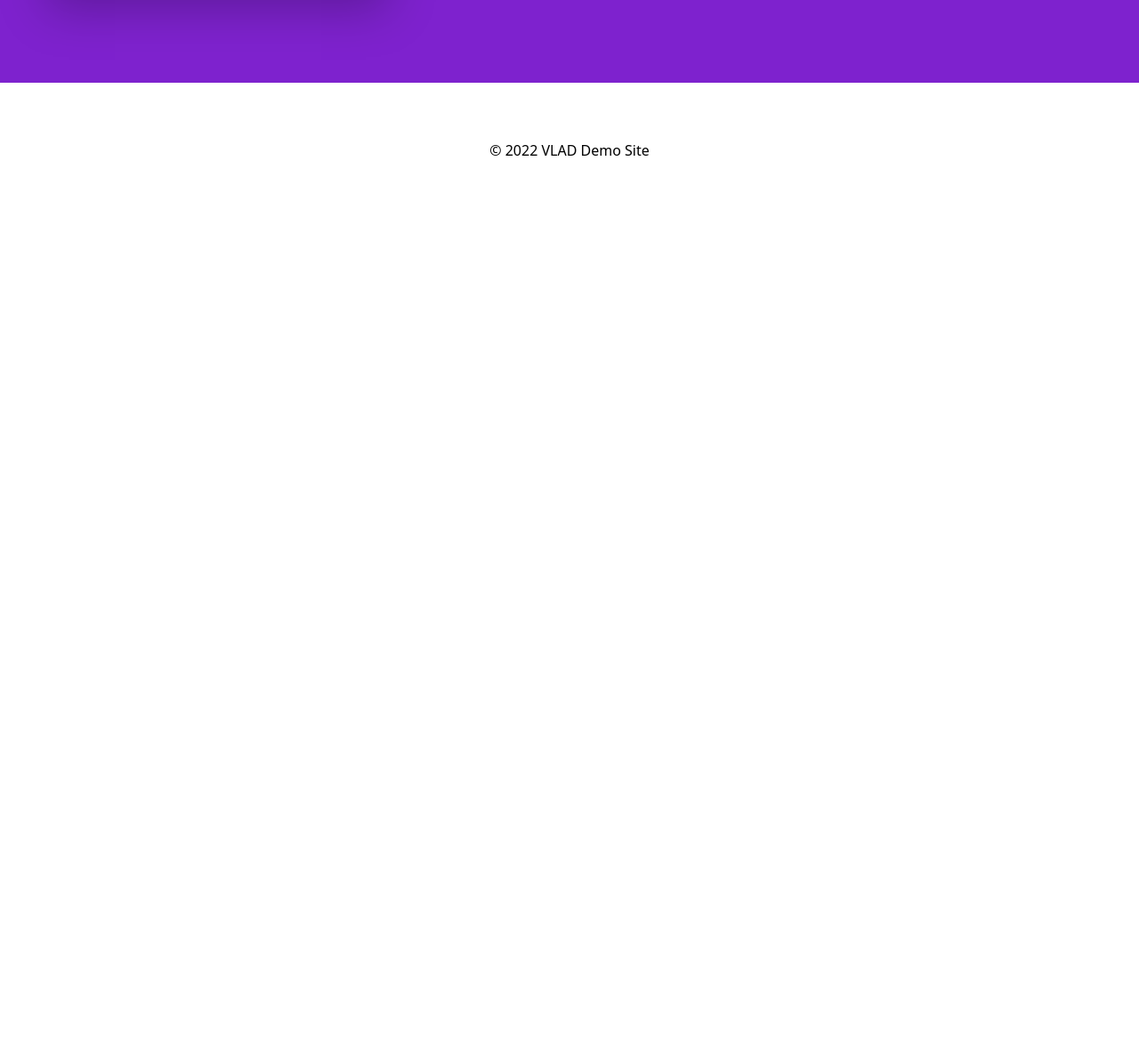
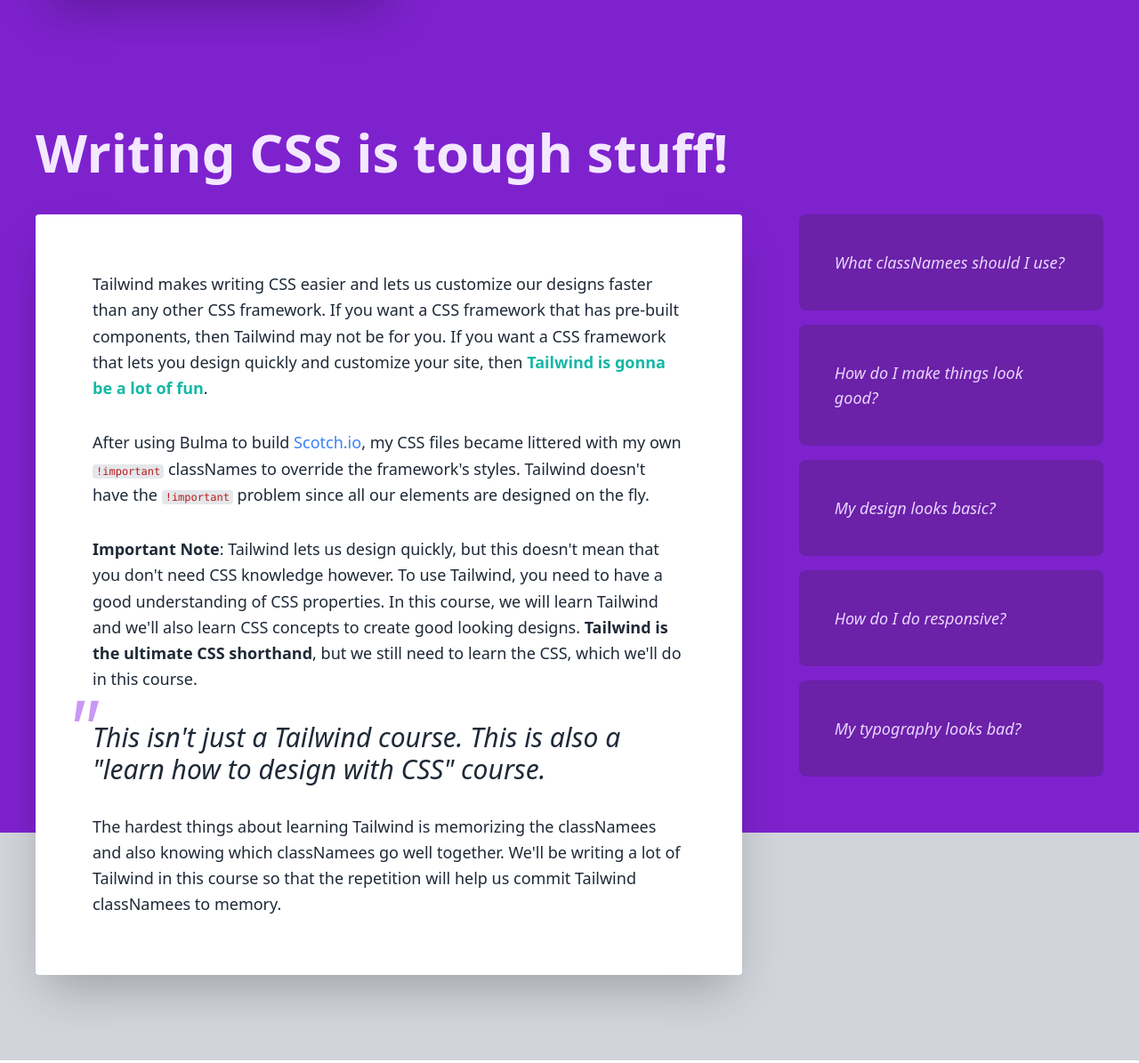
Before and after one commit to vladfullstack/gatsby-tailwind-v1, a Gatsby site: page / in a window 1280 px wide. Shown: the part 823-2018 px from the top of the page at 89% size. Before the commit the page ends 1068 px from the top, so only its background shows below. Built offline with nearby package versions, Linux system fonts and the light colour scheme; Gatsby itself is replaced by a stand-in of ours; some packages are replaced by stand-ins of ours.

Commit message:
Overview Added

```diff
--- a/src/pages/index.js
+++ b/src/pages/index.js
@@ -4,7 +4,7 @@ import Layout from "../components/Layout"
 import Seo from "../components/Seo"
 import { Link } from "gatsby"
 
-import * as styles from "./index.module.css"
+// import * as styles from "./index.module.css"
 
 const IndexPage = () => (
   <Layout>
@@ -36,7 +36,100 @@ const IndexPage = () => (
       </div>
     </section> */}
 
+    {/* <!-- ======================================= -->
+  <!-- overview ======================================= -->
+  <!-- ======================================= --> */}
+    <div id="about" className="relative bg-purple-700 lg:pt-12 pb-24">
+      {/* <!-- gray bar to help section transition --> */}
+      <div className="absolute bottom-0 inset-x-0 h-64 bg-gray-300"></div>
 
+      <div className="relative container mx-auto px-10">
+        <h2 className="mb-10 text-4xl lg:text-6xl font-bold text-purple-100">
+          Writing CSS is tough stuff!
+        </h2>
+
+        <div className="lg:flex lg:space-x-16 space-y-8 lg:space-y-0">
+          {/* <!-- left column --> */}
+          <div className="lg:w-2/3 bg-white p-12 lg:p-16 rounded shadow-2xl text-gray-800 text-lg space-y-8 leading-relaxed">
+            <p>
+              Tailwind makes writing CSS easier and lets us customize our
+              designs faster than any other CSS framework. If you want a CSS
+              framework that has pre-built components, then Tailwind may not be
+              for you. If you want a CSS framework that lets you design quickly
+              and customize your site, then{" "}
+              <strong className="font-bold text-teal-500">
+                Tailwind is gonna be a lot of fun
+              </strong>
+              .
+            </p>
+            <p>
+              After using Bulma to build{" "}
+              <Link
+                to="https://scotch.io"
+                className="text-blue-500 hover:underline"
+              >
+                Scotch.io
+              </Link>
+              , my CSS files became littered with my own{" "}
+              <code className="inline-block px-1 rounded bg-gray-200 text-red-700 text-xs font-mono">
+                !important
+              </code>{" "}
+              classNames to override the framework's styles. Tailwind doesn't
+              have the{" "}
+              <code className="inline-block px-1 rounded bg-gray-200 text-red-700 text-xs font-mono">
+                !important
+              </code>{" "}
+              problem since all our elements are designed on the fly.
+            </p>
+            <p>
+              <strong className="font-bold">Important Note</strong>: Tailwind
+              lets us design quickly, but this doesn't mean that you don't need
+              CSS knowledge however. To use Tailwind, you need to have a good
+              understanding of CSS properties. In this course, we will learn
+              Tailwind and we'll also learn CSS concepts to create good looking
+              designs.{" "}
+              <strong className="font-bold">
+                Tailwind is the ultimate CSS shorthand
+              </strong>
+              , but we still need to learn the CSS, which we'll do in this
+              course.
+            </p>
+            <p className="relative text-3xl italic">
+              <span className="absolute top-0 left-0 transform -translate-x-6 -translate-y-6 scale-150 text-purple-600 text-6xl opacity-50">
+                "
+              </span>
+              This isn't just a Tailwind course. This is also a "learn how to
+              design with CSS" course.
+            </p>
+            <p>
+              The hardest things about learning Tailwind is memorizing the
+              classNamees and also knowing which classNamees go well together.
+              We'll be writing a lot of Tailwind in this course so that the
+              repetition will help us commit Tailwind classNamees to memory.
+            </p>
+          </div>
+
+          {/* <!-- right column --> */}
+          <div className="flex-grow space-y-4 text-lg italic">
+            <div className="p-10 rounded-lg bg-purple-800 text-purple-200">
+              What classNamees should I use?
+            </div>
+            <div className="p-10 rounded-lg bg-purple-800 text-purple-200">
+              How do I make things look good?
+            </div>
+            <div className="p-10 rounded-lg bg-purple-800 text-purple-200">
+              My design looks basic?
+            </div>
+            <div className="p-10 rounded-lg bg-purple-800 text-purple-200">
+              How do I do responsive?
+            </div>
+            <div className="p-10 rounded-lg bg-purple-800 text-purple-200">
+              My typography looks bad?
+            </div>
+          </div>
+        </div>
+      </div>
+    </div>
   </Layout>
 )
 
```
